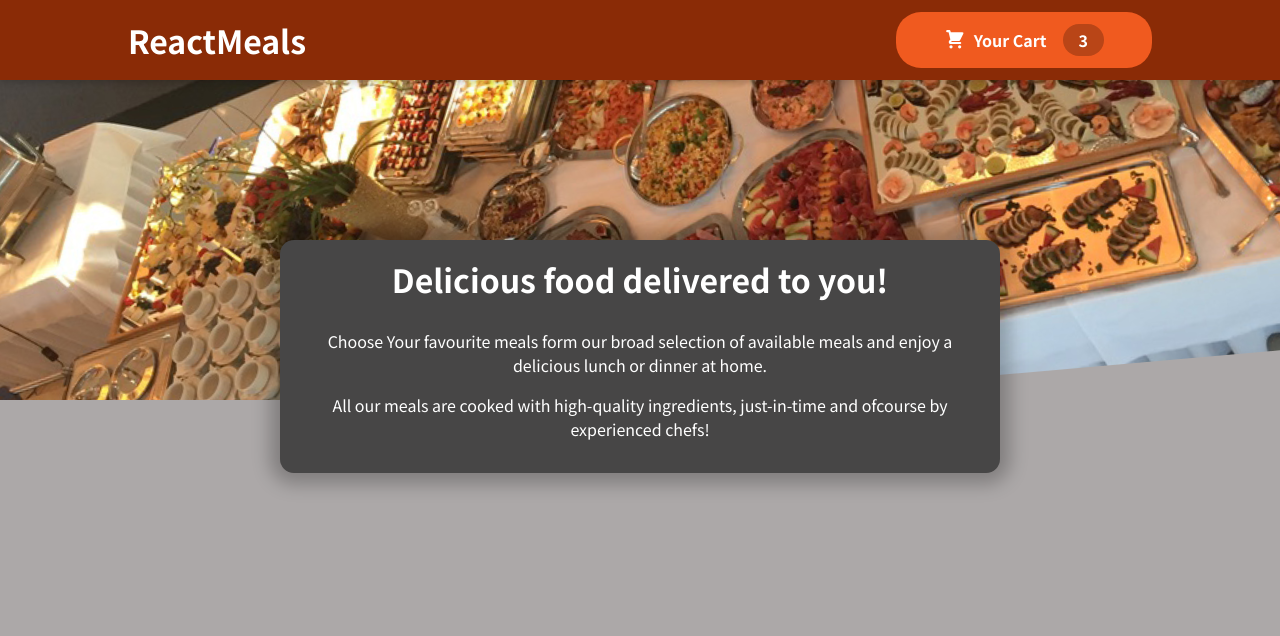
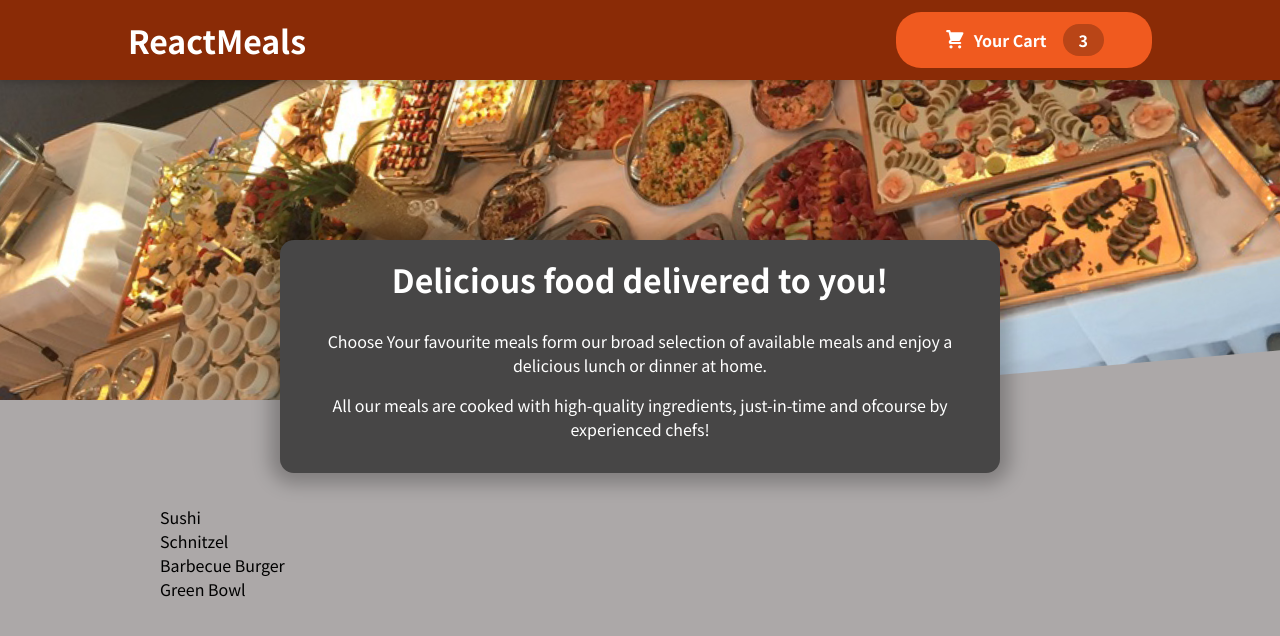
Before and after one commit to Budhathoki-A/food-ordering-app, a React (Create React App) app: page / in a window 1280 px wide. Shown: the top 636 px of the page. Built offline with nearby package versions, Linux system fonts and the light colour scheme.

Commit message:
error fixed

```diff
--- a/src/App.js
+++ b/src/App.js
@@ -1,15 +1,13 @@
 import React from "react";
 import { Fragment } from "react";
 import Header from "./components/layout/Header";
-import Meals from "./components/Meals/MealsSummary";
+import Meals from "./components/Meals/Meals";
 
 const App = () => {
   return (
     <Fragment>
       <Header />
-      <main>
-        <Meals />
-      </main>
+      <Meals />
     </Fragment>
   );
 };
--- a/src/components/Meals/AvailableMeals.js
+++ b/src/components/Meals/AvailableMeals.js
@@ -1,5 +1,6 @@
 import classes from "./AvailableMeals.module.css";
 
+const AvailableMeals = () => {
   const DUMMY_MEALS = [
     {
       id: "m1",
@@ -27,12 +28,13 @@ const DUMMY_MEALS = [
     },
   ];
 
-const AvailableMeals = () => {
-  const mealsList = DUMMY_MEALS.map((meal) => <li>{meal.name}</li>);
-
   return (
     <section className={classes.meals}>
-      <ul>{mealsList}</ul>
+      <ul>
+        {DUMMY_MEALS.map((meal) => (
+          <li>{meal.name}</li>
+        ))}
+      </ul>
     </section>
   );
 };
--- a/src/components/Meals/Meals.js
+++ b/src/components/Meals/Meals.js
@@ -1,14 +1,12 @@
-import { Fragment } from "react";
-
 import MealsSummary from "./MealsSummary";
 import AvailableMeals from "./AvailableMeals";
 
 const Meals = () => {
   return (
-    <Fragment>
+    <div>
       <MealsSummary />
       <AvailableMeals />
-    </Fragment>
+    </div>
   );
 };
 
```
Lines whose indentation alone changed are shown as unchanged.
